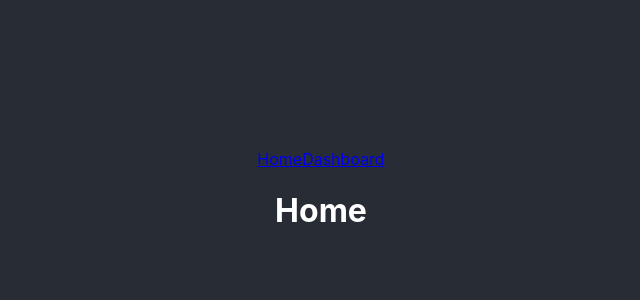
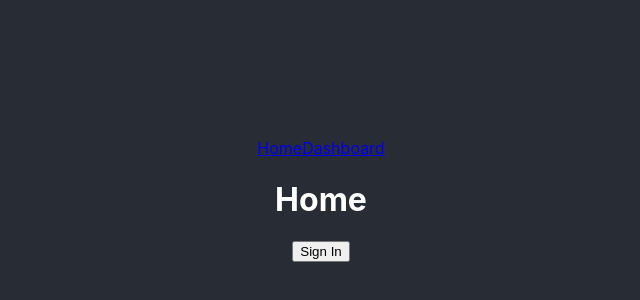
Before and after one commit to valenoirs/learning-react-auth, a React (Create React App) app: page / in a window 1280 px wide. Shown: the part 200-500 px from the top of the page, without its empty margins (319-959 px from the left). Built offline with nearby package versions, Linux system fonts and the light colour scheme.

Commit message:
development: fakeAuth, onLogin, onLogout

```diff
--- a/src/App.js
+++ b/src/App.js
@@ -1,18 +1,40 @@
 /* eslint-disable */
+import {Routes, Route} from 'react-router-dom'
+import { useState } from 'react';
+
+// Style
 import './App.css';
-import {Routes, Route} from 'react-router-dom'
 
+// Component
 import Navbar from './layouts/Navbar'
 import Home from './pages/Home'
 import Dashboard from './pages/Dashboard'
+import NotFound from './pages/NotFound'
+
+// Utils
+import fakeAuth from './utils/fakeAuth'
 
 function App() {
+  const [token, setToken] = useState(null)
+
+  const handleLogin = async () => {
+    const token = await fakeAuth()
+    console.log(token)
+    setToken(token)
+  }
+
+  const handleLogout = () => {
+    setToken(null)
+  }
+
   return (
     <main>
-      <Navbar></Navbar>
+      <Navbar token={token} onLogout={handleLogout}/>
       <Routes>
-        <Route index element={<Home />}/>
+        <Route index element={<Home onLogin={handleLogin}/>}/>
         <Route path='dashboard' element={<Dashboard />}/>
+
+        <Route path='*' element={<NotFound />} />
       </Routes>
     </main>
   );
--- a/src/layouts/Navbar.jsx
+++ b/src/layouts/Navbar.jsx
@@ -1,10 +1,16 @@
 import {NavLink} from 'react-router-dom'
 
-function Navbar(props) {
+function Navbar({token, onLogout}) {
     return (
         <nav>
             <NavLink to='/'>Home</NavLink>
             <NavLink to='/dashboard'>Dashboard</NavLink>
+
+            {token && (
+                <button type='button' onClick={onLogout}>
+                    Sign Out
+                </button>
+            )}
         </nav>
     )
 }
--- a/src/pages/Home.jsx
+++ b/src/pages/Home.jsx
@@ -1,7 +1,10 @@
-function Home(props) {
+function Home({onLogin}) {
     return (
         <div>
             <h1>Home</h1>
+            <button type="button" onClick={onLogin}>
+                Sign In
+            </button>
         </div>
     )
 }
--- /dev/null
+++ b/src/pages/NotFound.jsx
@@ -0,0 +1,9 @@
+function NotFound(props) {
+    return (
+        <div>
+            <h1>NotFound 404</h1>
+        </div>
+    )
+}
+
+export default NotFound
--- /dev/null
+++ b/src/utils/fakeAuth.js
@@ -0,0 +1,7 @@
+const fakeAuth = () => {
+    return new Promise(resolve => {
+        setTimeout(() => resolve('a1s2d3f4'), 250)
+    })
+}
+
+export default fakeAuth
```
